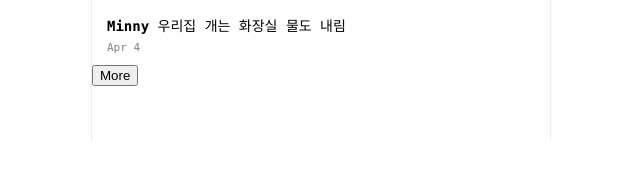
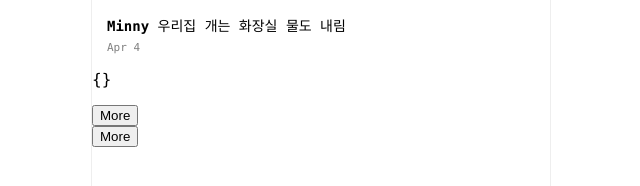
Before and after one commit to 23hh/Vue-prac, a Vue app: page / in a window 1280 px wide. Shown: the part 1765-1951 px from the top of the page, without its empty margins (319-959 px from the left). Before the commit the page ends 1906 px from the top, so only its background shows below. Built offline with nearby package versions, Linux system fonts and the light colour scheme; a small style sheet from the web is missing.

Commit message:
add : pwa

```diff
--- a/package.json
+++ b/package.json
@@ -19,6 +19,7 @@
     "@babel/eslint-parser": "^7.12.16",
     "@vue/cli-plugin-babel": "~5.0.0",
     "@vue/cli-plugin-eslint": "~5.0.0",
+    "@vue/cli-plugin-pwa": "~5.0.0",
     "@vue/cli-service": "^5.0.8",
     "eslint": "^7.32.0",
     "eslint-plugin-vue": "^8.0.3"
--- a/src/App.vue
+++ b/src/App.vue
@@ -12,6 +12,10 @@
 
   <Container @write="myContent = $event" :img="img" :step="step" :data="data" />
   <div>
+    <p> {{ $store.state.more }} </p>
+    <button @click="$store.dispatch('getData')"> More </button>
+  </div>
+  <div>
     <button @click="more">More</button>
   </div>
   <div class="footer">
@@ -20,6 +24,7 @@
       <label for="file" class="input-plus">+</label>
     </ul>
   </div>
+
 </template>
 
 <script>
--- a/src/store.js
+++ b/src/store.js
@@ -1,13 +1,18 @@
 import { createStore } from "vuex";
+import axios from "axios";
 
 const store = createStore({
   state() {
     return {
       likes: 0,
       CheckLike: false,
+      more: {},
     };
   },
   mutations: {
+    setMore(state, data) {
+      state.more = data;
+    },
     incrementLikes(state) {
       if (state.CheckLike == false) {
         state.likes++;
@@ -18,6 +23,13 @@ const store = createStore({
       }
     },
   },
+  actions: {
+    getData(context) {
+      axios.get("https://codingapple1.github.io/vue/more0.json").then((a) => {
+        context.commit("setMore", a.data);
+      });
+    },
+  },
 });
 
 export default store;
```
Also changed, not shown: 1 other file (tests, documents, lock files or other folders).
